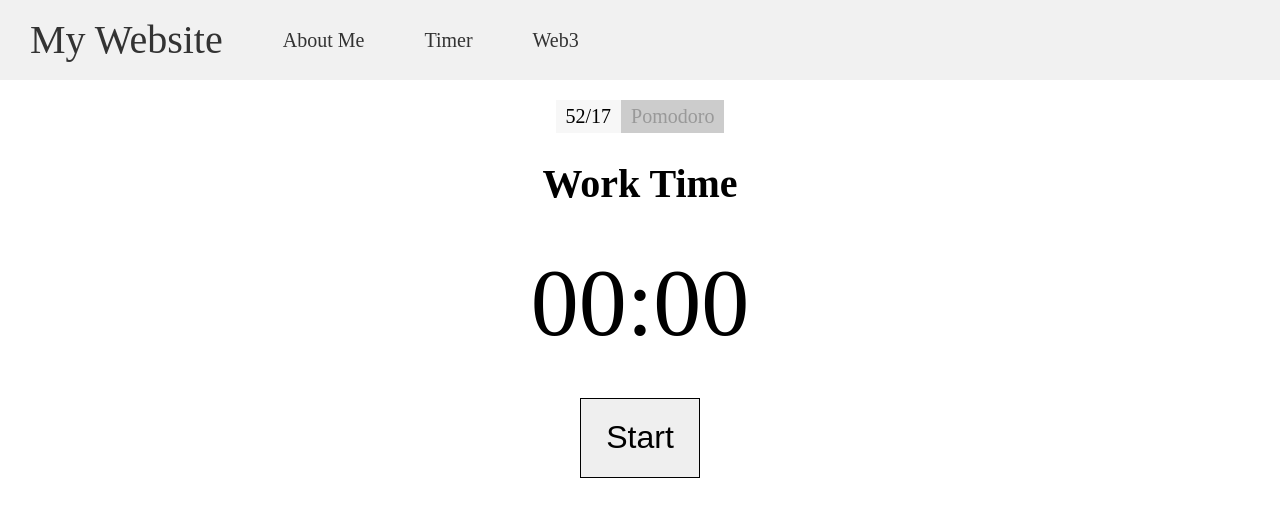
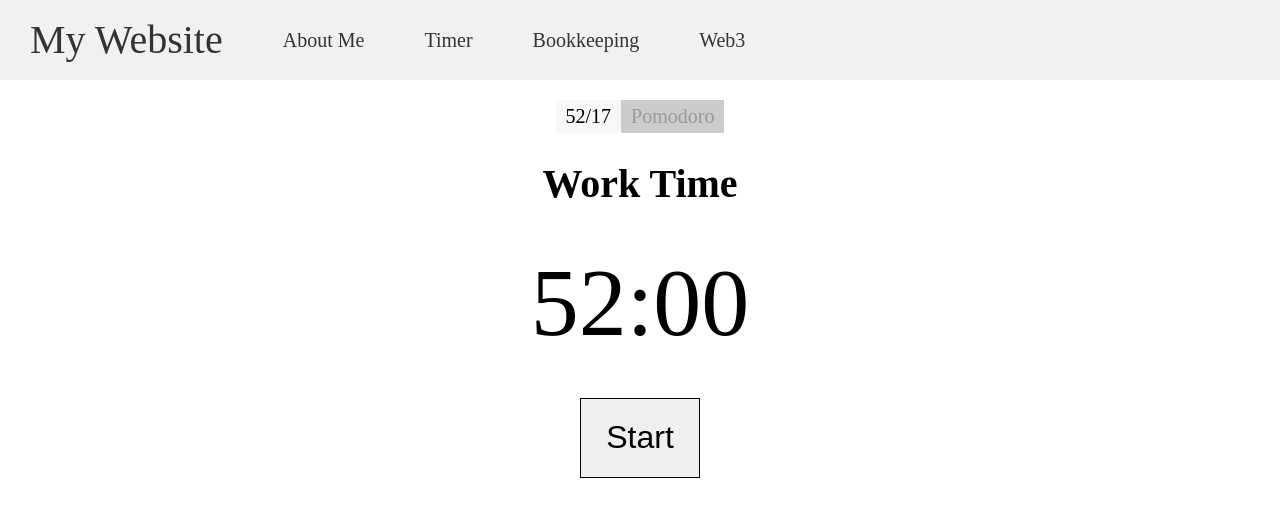
Before and after one commit to arensusu/website, a React (Create React App) app: page /#/Timer in a window 1280 px wide. Shown: the top 516 px of the page. Built offline with nearby package versions, Linux system fonts and the light colour scheme.

Commit message:
Add bookkeeping page and update timer

```diff
--- /dev/null
+++ b/src/Bookkeeping.tsx
@@ -0,0 +1,19 @@
+
+import Header from "./Header";
+
+const Bookkeeping = () => {
+
+    return (
+        <div>
+            <Header />
+            <main className='bookkeeping'>
+                <div>
+                    <button className='read' onClick={()=>{}}>Get the details</button>
+                    <button className='write' onClick={()=>{}}>Add new detail</button>
+                </div>
+            </main>
+        </div>
+    )
+}
+
+export default Bookkeeping;
--- a/src/Header.tsx
+++ b/src/Header.tsx
@@ -19,6 +19,9 @@ export default function Header() {
             <Link to="/Timer">Timer</Link>
           </li>
           <li>
+            <Link to="/Bookkeeping">Bookkeeping</Link>
+          </li>
+          <li>
             <Link to="/">Web3</Link>
           </li>
         </ul>
--- a/src/Timer.tsx
+++ b/src/Timer.tsx
@@ -53,6 +53,17 @@ function Timer() {
         }
     }, [isRestTimeCounting]);
 
+    useEffect(() => {
+        if (workingMethod === '52/17') {
+            setMinutes(52);
+        } else {
+            setMinutes(25);
+        }
+        setSeconds(0);
+        setEndTime(0);
+        setIsWorkTimeCounting(false);
+        setIsRestTimeCounting(false);
+    }, [workingMethod]);
 
     return (
         <div className="Timer">
--- a/src/index.tsx
+++ b/src/index.tsx
@@ -4,6 +4,7 @@ import { Route, HashRouter, Routes } from 'react-router-dom';
 import './index.css';
 import Home from './Home';
 import Timer from './Timer';
+import Bookkeeping from './Bookkeeping';
 
 const root = ReactDOM.createRoot(
     document.getElementById('root') as HTMLElement
@@ -14,6 +15,7 @@ root.render(
             <Routes>
                 <Route path='/' element={ <Home/> } />
                 <Route path='/Timer' element={ <Timer/> } />
+                <Route path='/Bookkeeping' element={ <Bookkeeping /> } />
             </Routes>
         </HashRouter>
     </React.StrictMode>
```
